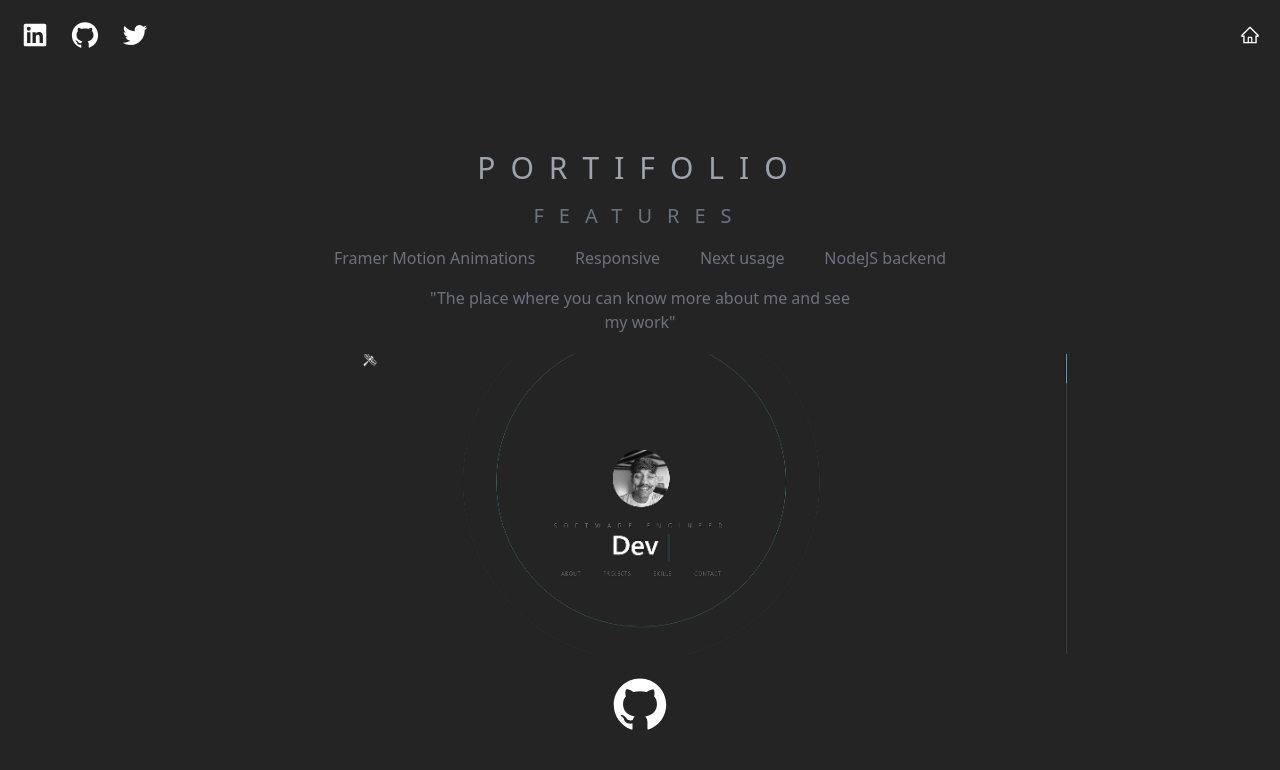
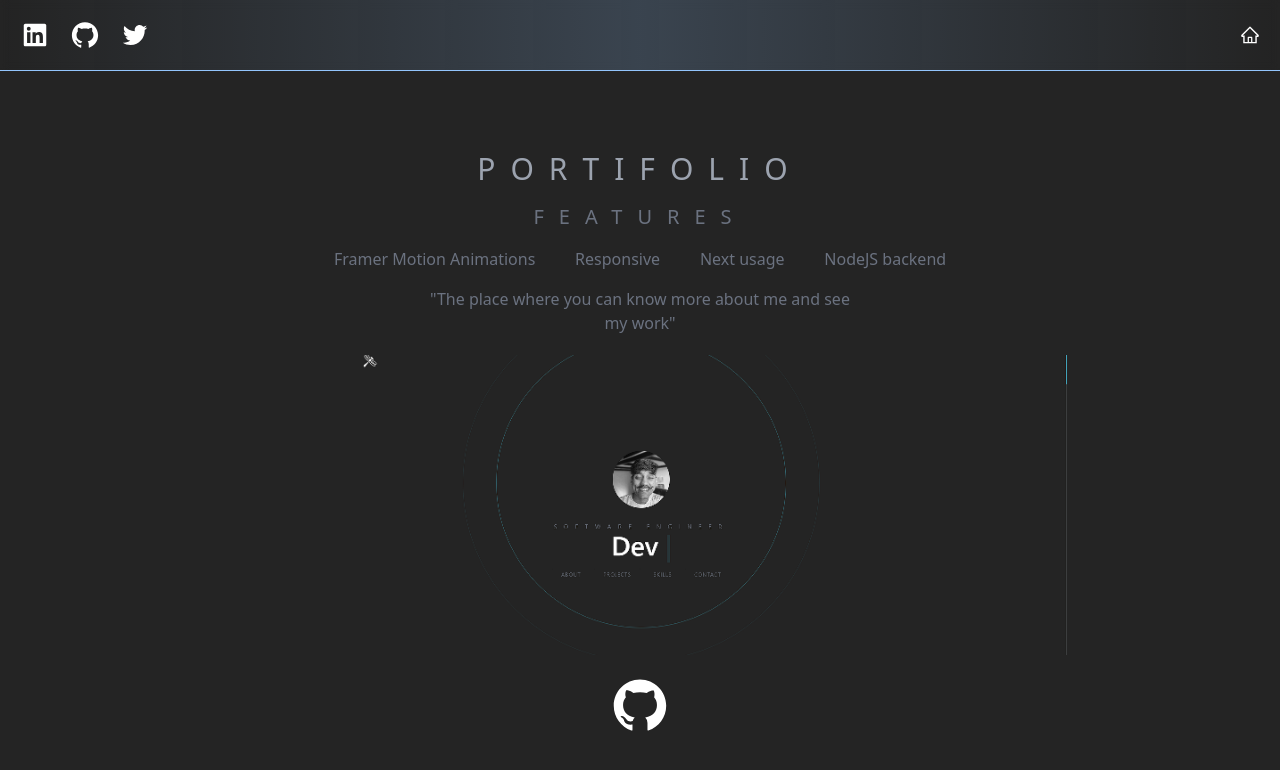
Before and after one commit to ugabb/Portifolio-Dark, a Next.js app: page /projects-details/Portifolio in a window 1280 px wide. Shown: the top 770 px of the page. Built offline with nearby package versions, Linux system fonts and the light colour scheme.

Commit message:
refact header color gradient

```diff
--- a/src/components/Header.tsx
+++ b/src/components/Header.tsx
@@ -11,7 +11,7 @@ function Header({ }: Props) {
 
 
   return (
-    <header className="sticky top-0 flex p-5 items-start justify-between  mx-auto z-20 xl:items-center backdrop-blur-sm border-b border-blue-300">
+    <header className="sticky top-0 flex p-5 items-start justify-between  mx-auto  xl:items-center backdrop-blur-sm border-b border-blue-300 bg-gradient-to-r from-transparent via-blue-300/20 to-transparent z-50">
       <div className="flex justify-between max-w-7xl w-full mx-auto">
         <motion.div
           initial={{
--- a/src/components/HeaderSecondary.tsx
+++ b/src/components/HeaderSecondary.tsx
@@ -11,7 +11,7 @@ function HeaderSecondary({}: Props) {
 
 
   return (
-    <header className="sticky top-0 flex p-5 items-start justify-between max-w-7xl mx-auto z-20 xl:items-center">
+    <header className="sticky top-0 flex p-5 items-start justify-between max-w-7xl mx-auto z-20 xl:items-center backdrop-blur-sm border-b border-blue-300 bg-gradient-to-r from-transparent via-blue-300/20 to-transparent z-50">
       <motion.div
         initial={{
           x: -500,
--- a/src/components/Hero.tsx
+++ b/src/components/Hero.tsx
@@ -14,7 +14,7 @@ import { motion } from "framer-motion";
 
 const Hero = (props: Props) => {
   const [text, count] = useTypewriter({
-    words: ["Hi, my name is Gabriel", "Dev","Computer Science"],
+    words: ["Hi, my name is Gabriel", "Dev", "Computer Science"],
     loop: true,
     delaySpeed: 2000,
   });
@@ -23,7 +23,7 @@ const Hero = (props: Props) => {
     <div className="h-screen flex flex-col space-y-8 item-center justify-center text-center overflow-hidden">
       <BackgroundCircles />
       <motion.img
-      whileHover={{scale:1.1}}
+        whileHover={{ scale: 1.1 }}
         src="/me.png"
         width={32}
         height={32}
@@ -36,7 +36,7 @@ const Hero = (props: Props) => {
           Developer
         </h2>
         <h1 className="text-5xl lg:text-6xl font-semibold scroll-px-10">
-          <span className="mr-3 ">{text}</span>
+          <span className="mr-3">{text}</span>
           <Cursor cursorColor="#45c7e5" />
         </h1>
 
```
